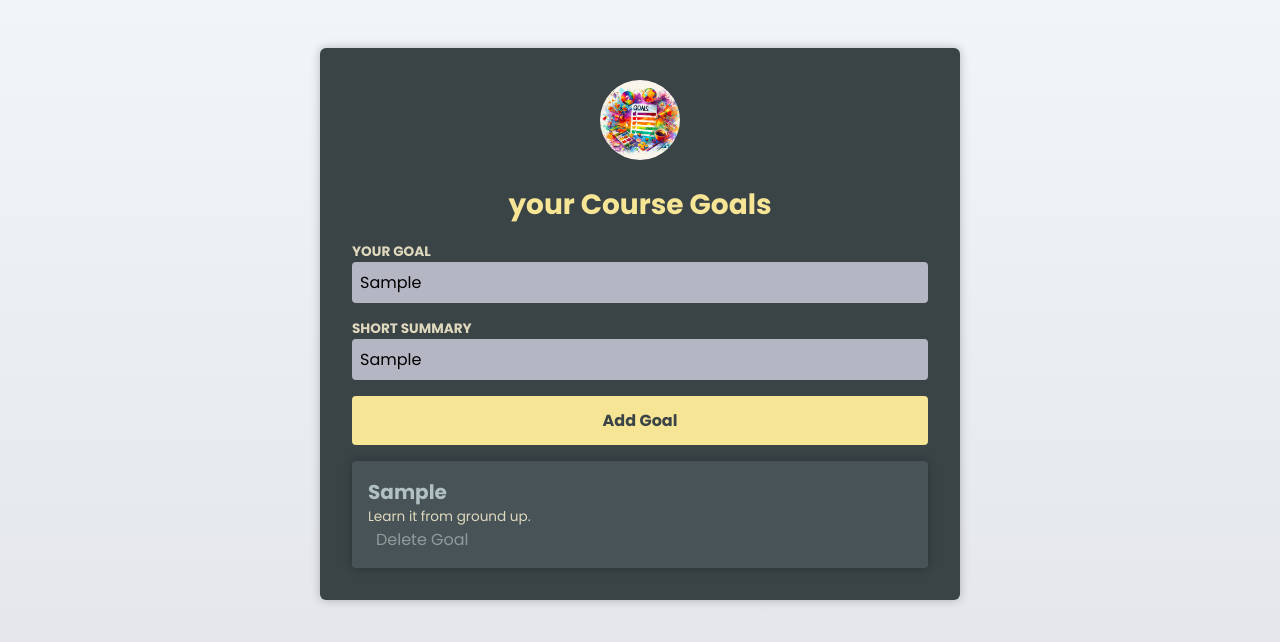
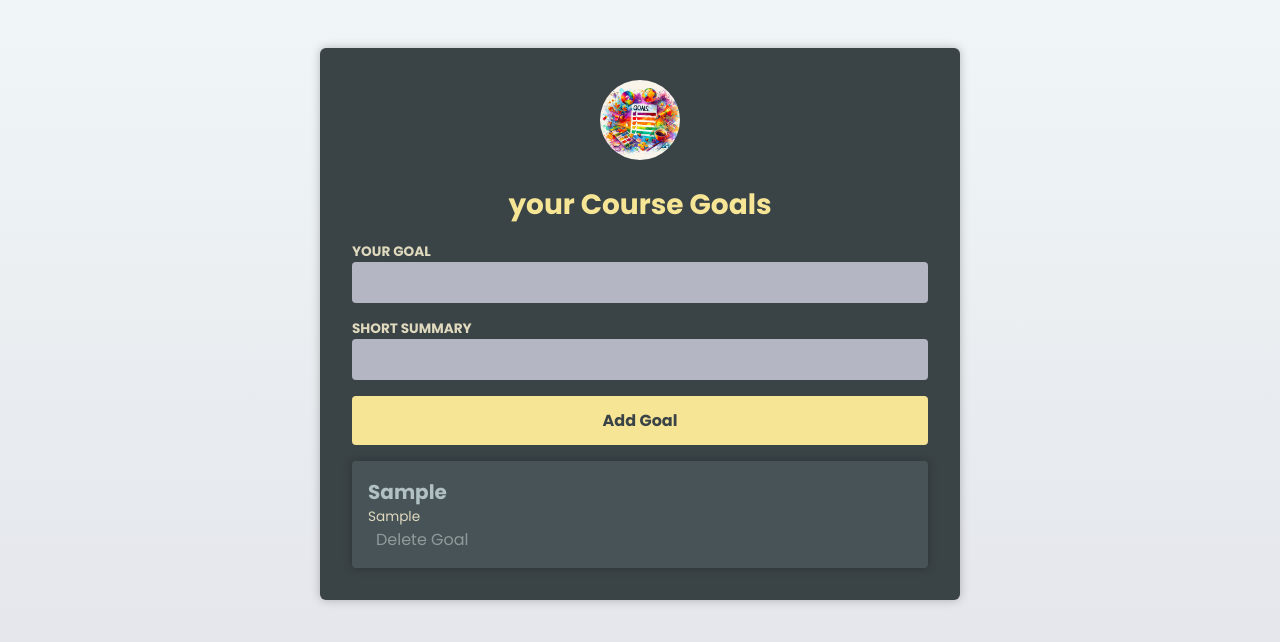
Before and after one commit to Thirdbot/react-typescript-goalnoter, a React (Vite) app: page / in a window 1280 px wide. Both pictures are taken after typing "Sample", "Sample" into the empty fields and a click on the button "Add Goal". Shown: the top 642 px of the page. Built offline with nearby package versions, Linux system fonts and the light colour scheme.

Commit message:
form resetting

```diff
--- a/src/components/CourseGoal.tsx
+++ b/src/components/CourseGoal.tsx
@@ -13,9 +13,8 @@ interface CourseGoalData{
 }
 type CourseGoalProps = PropsWithChildren<CourseGoalData>;
 
-const CourseGoal:FC<CourseGoalProps> = ({title,id,children,onDelete}) => {
+const CourseGoal:FC<CourseGoalProps> = ({title,id,description,children,onDelete}) => {
 
-    const description = "Learn it from ground up.";
     return (
         <section>
             <div>
--- a/src/components/NewGoal.tsx
+++ b/src/components/NewGoal.tsx
@@ -14,6 +14,8 @@ export default function NewGoal({onAddGoal}:NewGoalProps) {
 
         const enteredGoal = goal.current!.value;
         const enteredSummary = summary.current!.value;
+
+        event.currentTarget.reset();
 
         onAddGoal(enteredGoal, enteredSummary);
     }
```
